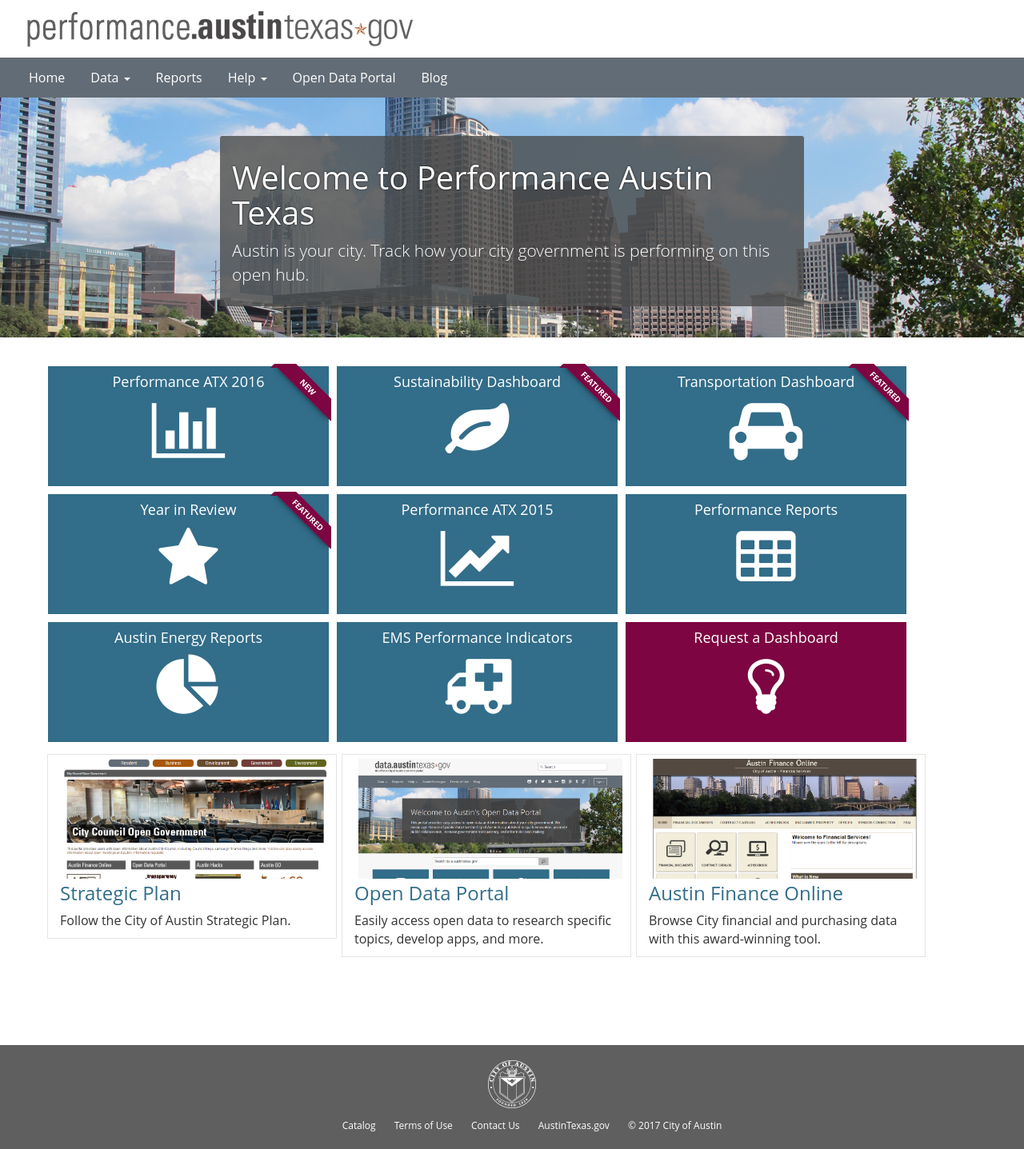
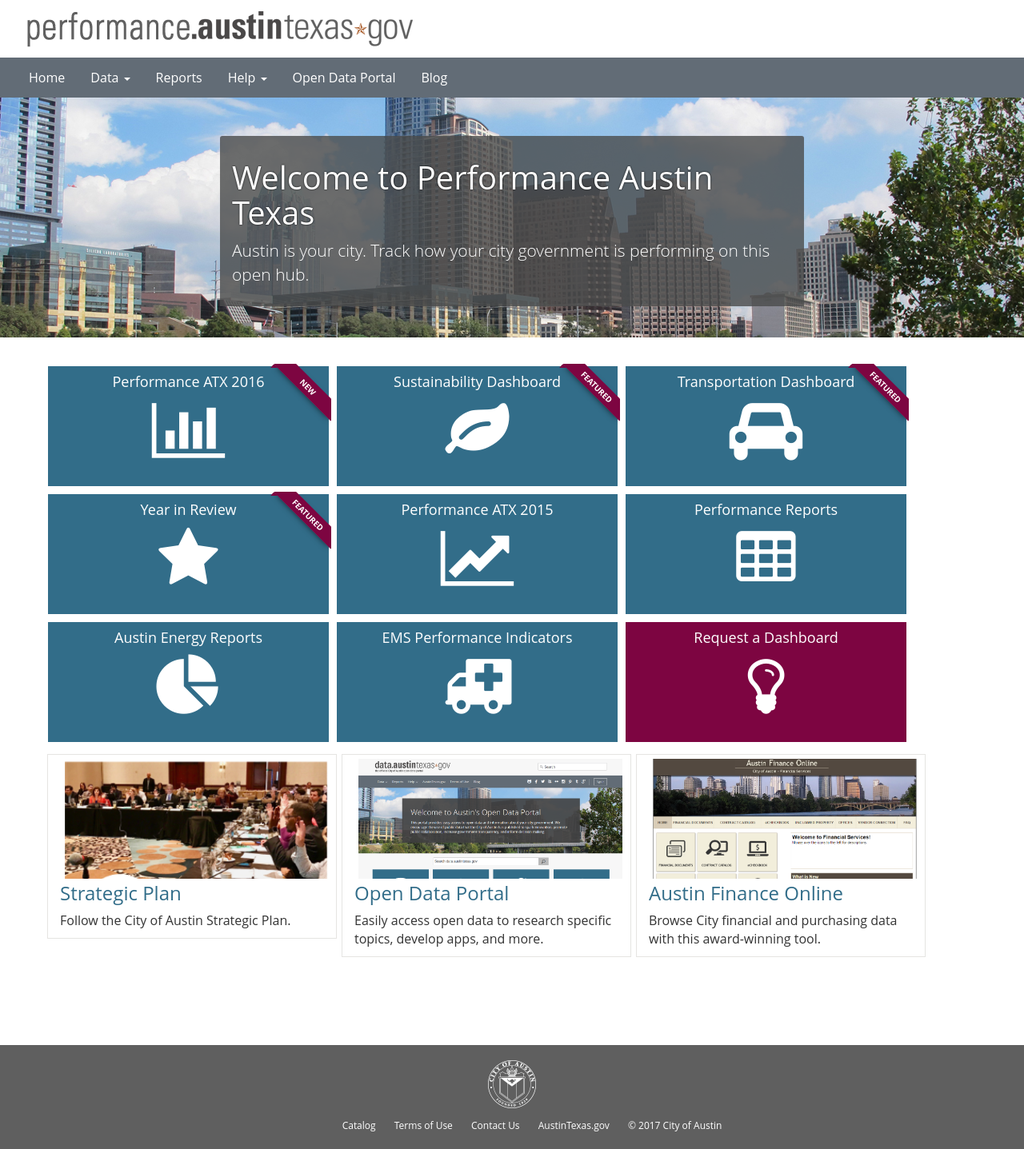
Before and after one commit to thuzarwin/PerformanceATX, a Jekyll site: the page built from index.md, in a window 1280 px wide. Shown: the whole page at 80% size. Built offline with Jekyll 4.4.1, drawn with Linux system fonts in a browser that asks for light colours; nearby versions of some CDN libraries; some web fonts are replaced.

Commit message:
Update custom.css
Change Tile image

```diff
--- a/components/css/custom.css
+++ b/components/css/custom.css
@@ -54,7 +54,7 @@ html {
 }
 
 .homepage-button-image {
-    background-image: url(../images/OpenGovernment.PNG);
+    background-image: url(../images/StrategicPlan.PNG);
     background-size: 100%;
     background-repeat: no-repeat;
     color: #fff;
```
